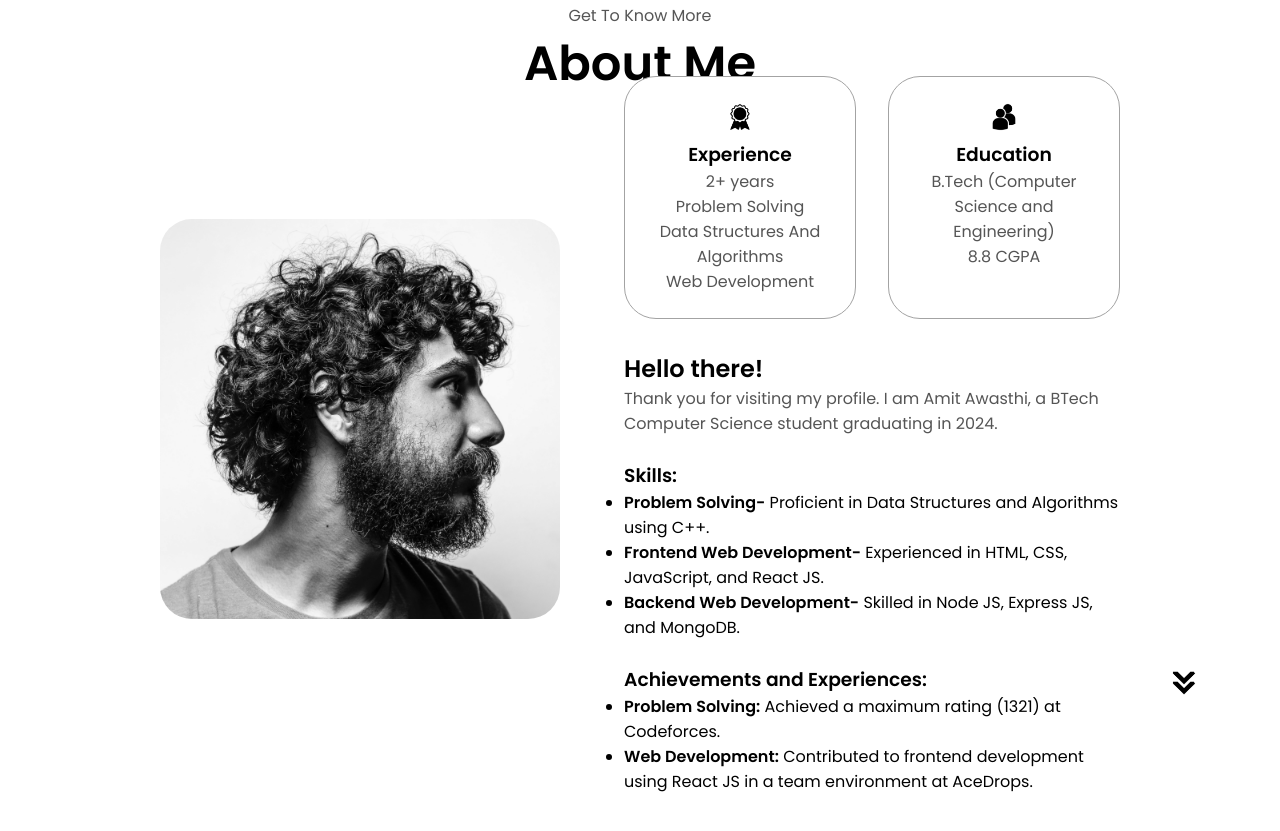
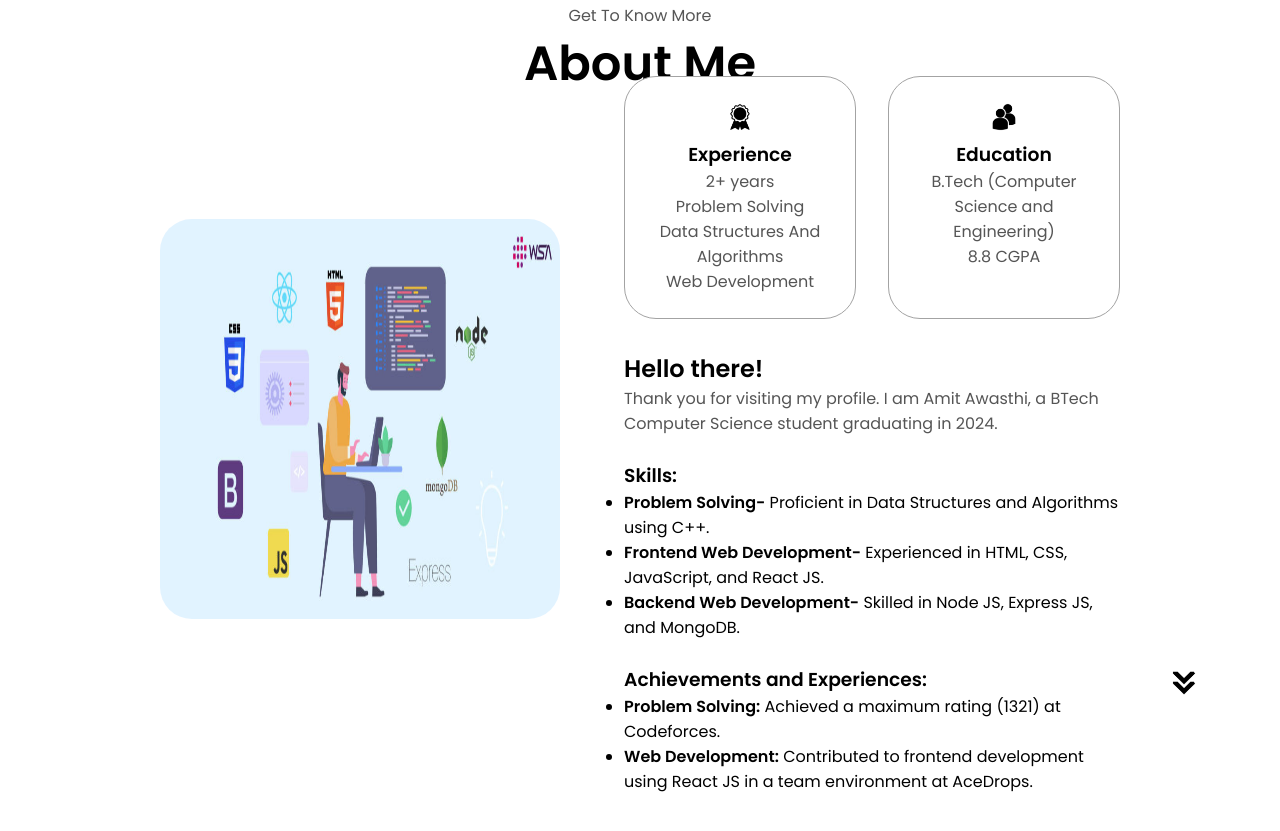
Before and after one commit to amitawasthi18/portfolio, a plain HTML site: page index.html in a window 1280 px wide. Shown: the part 925-1756 px from the top of the page. Drawn offline with Linux system fonts and the light colour scheme.

Commit message:
first commit

```diff
--- a/index.html
+++ b/index.html
@@ -39,7 +39,7 @@
     <section id="profile">
       <div class="section__pic-container">
         <img
-          src="./assets/profile-pic.png"
+          src="./assets/profile-pic.jpeg"
           alt="Amit Awasthi profile picture"
         />
       </div>
@@ -80,8 +80,8 @@
       <br/>
       <div class="section-container">
         <div class="section__pic-container">
-          <img
-            src="./assets/about-pic.png"
+          <img id="about-pic"
+            src="./assets/pic2.jpg"
             alt="Profile picture"
             class="about-pic"
           />
--- a/style.css
+++ b/style.css
@@ -86,6 +86,10 @@ a:hover {
   cursor: pointer;
 }
 
+#about-pic{
+   width: 400px;
+}
+
 .hamburger-icon span {
   width: 100%;
   height: 2px;
@@ -160,6 +164,11 @@ section {
   display: flex;
 }
 
+.section__pic-container
+{
+    display: flex;
+    justify-content: center;
+}
 /* PROFILE SECTION */
 
 #profile {
```
Also changed, not shown: assets/pic2.jpg (added), assets/profile-pic.jpeg (added).
